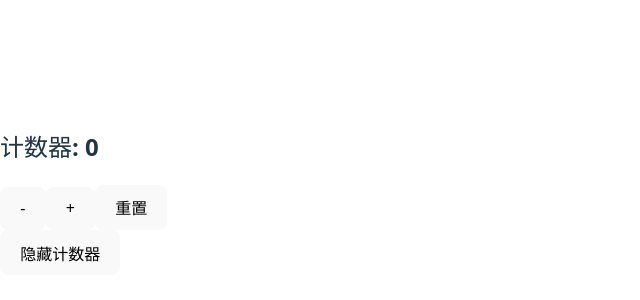
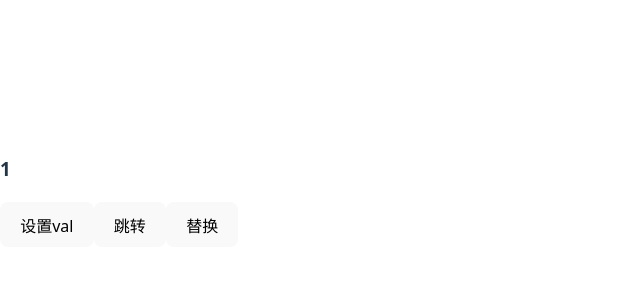
Before and after one commit to liu-xiaotian/react-demo, a React (Vite) app: page / in a window 1280 px wide. Shown: the part 208-508 px from the top of the page, without its empty margins (0-640 px from the left). Built offline with nearby package versions, Linux system fonts and the light colour scheme.

Commit message:
useSyncExternalStore

```diff
--- a/src/App.tsx
+++ b/src/App.tsx
@@ -1,29 +1,18 @@
-import { useImmer } from 'use-immer'
+import { useHistory } from './hooks/useHistory';
+import { useStorage } from './hooks/useStorage';
 
-export default function Counter() {
-  const [count, setCount] = useImmer(0)
-  const [isVisible, setIsVisible] = useImmer(true)
+const App = ()=>{
+  const [val, setVal] = useStorage('data', 1)
+  const [history, push, replace] = useHistory()
+  return(
+    <>
+    <h3>{val}</h3>
+    <button onClick={()=>setVal(val+1)}>设置val</button>
 
-  const increment = () => setCount(count + 1)
-  const decrement = () => setCount(count - 1)
-  const reset = () => setCount(0)
-  const toggleVisibility = () => setIsVisible(!isVisible)
-
-  return (
-    <div className="counter">
-      {isVisible && (
-        <>
-          <h2>计数器: {count}</h2>
-          <div className="controls">
-            <button onClick={decrement}>-</button>
-            <button onClick={increment}>+</button>
-            <button onClick={reset}>重置</button>
-          </div>
-        </>
-      )}
-      <button onClick={toggleVisibility}>
-        {isVisible ? '隐藏' : '显示'}计数器
-      </button>
-    </div>
+    <button onClick={()=>{push('/aaa')}}>跳转</button>
+    <button onClick={()=>{replace('/bbb')}}>替换</button>
+    </>
   )
 }
+
+export default App
--- /dev/null
+++ b/src/hooks/useHistory.ts
@@ -0,0 +1,24 @@
+import { useSyncExternalStore } from "react"
+export const useHistory = () => {
+    const subscribe = (callback: () => void) => {
+        window.addEventListener('popstate', callback)
+        window.addEventListener('hashchange', callback)
+        return () => {
+            window.removeEventListener('popstate', callback)
+            window.removeEventListener('hashchange', callback)
+        }
+    }
+    const getSnapshot = () => {
+        return window.location.href
+    }
+    const push = (path: string) => {
+        window.history.pushState(null, '', path)
+        window.dispatchEvent(new PopStateEvent('popstate'))
+    }
+    const replace = (path: string) => {
+        window.history.replaceState(null, '', path)
+        window.dispatchEvent(new PopStateEvent('popstate'))
+    }
+    const res = useSyncExternalStore(subscribe, getSnapshot)
+    return [res, push, replace] as const
+}
--- /dev/null
+++ b/src/hooks/useStorage.ts
@@ -0,0 +1,29 @@
+import { useSyncExternalStore } from "react"
+
+/**
+ *
+ * @param key 存储到localStorage 的key
+ * @param defaultValue 默认值
+ */
+export const useStorage = (key: any, defaultValue?: any) => {
+    const subscribe = (callback: () => void) => {
+        window.addEventListener('storage', (e) => {
+            console.log('触发了', e)
+            callback()
+        })
+        return () => window.removeEventListener('storage', callback)
+    }
+    //从localStorage中获取数据 如果读不到返回默认值
+    const getSnapshot = () => {
+        return (localStorage.getItem(key) ? JSON.parse(localStorage.getItem(key)!) : null) || defaultValue
+    }
+    //修改数据
+    const setStorage = (value: any) => {
+        localStorage.setItem(key, JSON.stringify(value))
+        window.dispatchEvent(new StorageEvent('storage')) //手动触发storage事件
+    }
+    //返回数据
+    const res = useSyncExternalStore(subscribe, getSnapshot)
+
+    return [res, setStorage]
+}
```
